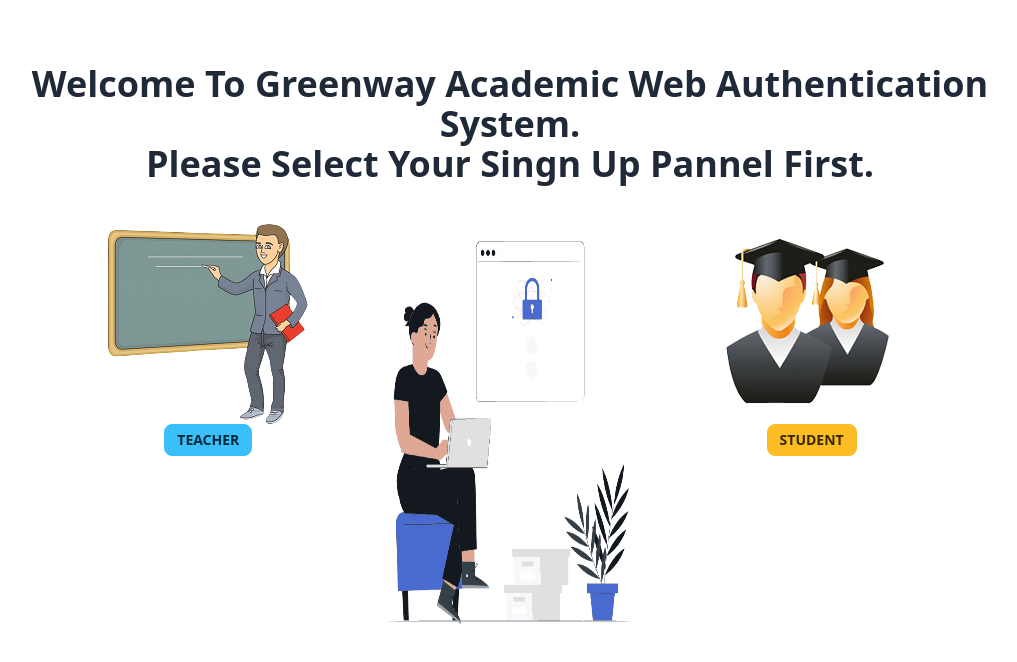
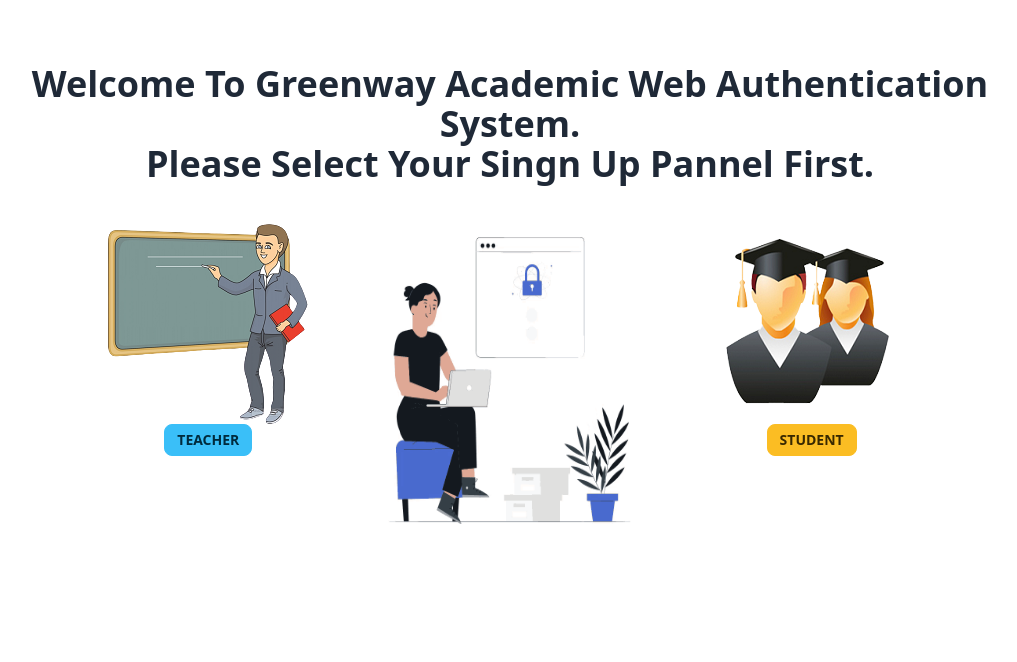
Before and after one commit to Niamul-Hasan/Greenway_web_UI, a React (Vite) app: page /lifting in a window 1280 px wide. Shown: the top 662 px of the page, without its empty margins (130-1147 px from the left). Built offline with nearby package versions, Linux system fonts and the light colour scheme; no server answers.

Commit message:
login lifting is decoreted

```diff
--- a/src/Components/Pages/Login/Lifting/LiftingPage.jsx
+++ b/src/Components/Pages/Login/Lifting/LiftingPage.jsx
@@ -15,17 +15,17 @@ const LiftingPage = () => {
 
     return (
         <div className="w-3/4 mx-auto">
-            <h1 className="text-4xl font-semibold font-sans text-center mt-16">
+            <h1 className="text-4xl font-semibold font-sans text-center mt-16 hidden lg:flex">
                 Welcome To Greenway Academic Web Authentication System.<br />
                 Please Select Your Singn Up Pannel First.
             </h1>
-            <div className="flex flex-row justify-around items-start h-screen p-10">
+            <div className="flex flex-col lg:flex-row justify-start lg:justify-around items-center lg:items-start h-screen p-10">
                 <div className="flex flex-col justify-center items-center">
                     <img src={img1} alt="" />
                     <button onClick={handleTeacher} className="btn btn-sm btn-info">Teacher</button>
                 </div>
-                <div className="flex flex-col justify-center items-center">
-                    <img src={login} style={{ height: "400px", width: "250px" }} />
+                <div className=" hidden lg:flex">
+                    <img src={login} style={{ height: "300px", width: "250px" }} />
                 </div>
                 <div className="flex flex-col justify-center items-center">
                     <img src={img2} />
```
